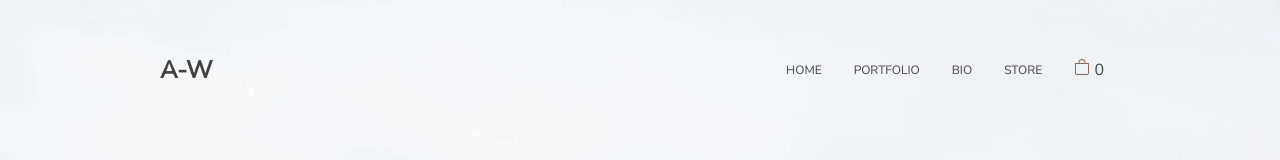
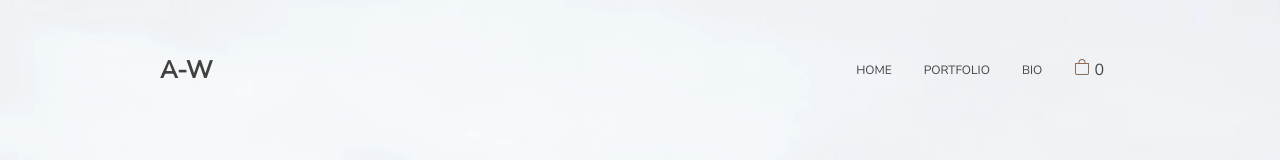
Before and after one commit to Knopkaivy/photographer-portfolio-demo, a React (Create React App) app: page / in a window 1280 px wide. Shown: the top 160 px of the page. Built offline with nearby package versions, Linux system fonts and the light colour scheme.

Commit message:
Remove Store component

```diff
--- a/src/App.js
+++ b/src/App.js
@@ -79,7 +79,6 @@ function App() {
           }
         />
         <Route path="bio" element={<Bio />} />
-        <Route path="store" element={<Store />} />
         <Route path="*" element={<Navigate to="/" replace />} />
       </Routes>
       <Footer />
--- a/src/Header.jsx
+++ b/src/Header.jsx
@@ -15,7 +15,6 @@ const Header = ({ portfolio }) => {
       menu,
     },
     { name: 'bio' },
-    { name: 'store' },
   ];
   const listItems = navList.map((item) => {
     return <NavItem item={item} portfolio={portfolio} key={item.name} />;
--- a/src/Store.jsx
+++ /dev/null
@@ -1,8 +0,0 @@
-import React from 'react';
-import './styles/Store.css';
-
-const Store = () => {
-  return <div>Store</div>;
-};
-
-export default Store;
```
Also changed, not shown: src/styles/Store.css (deleted).
